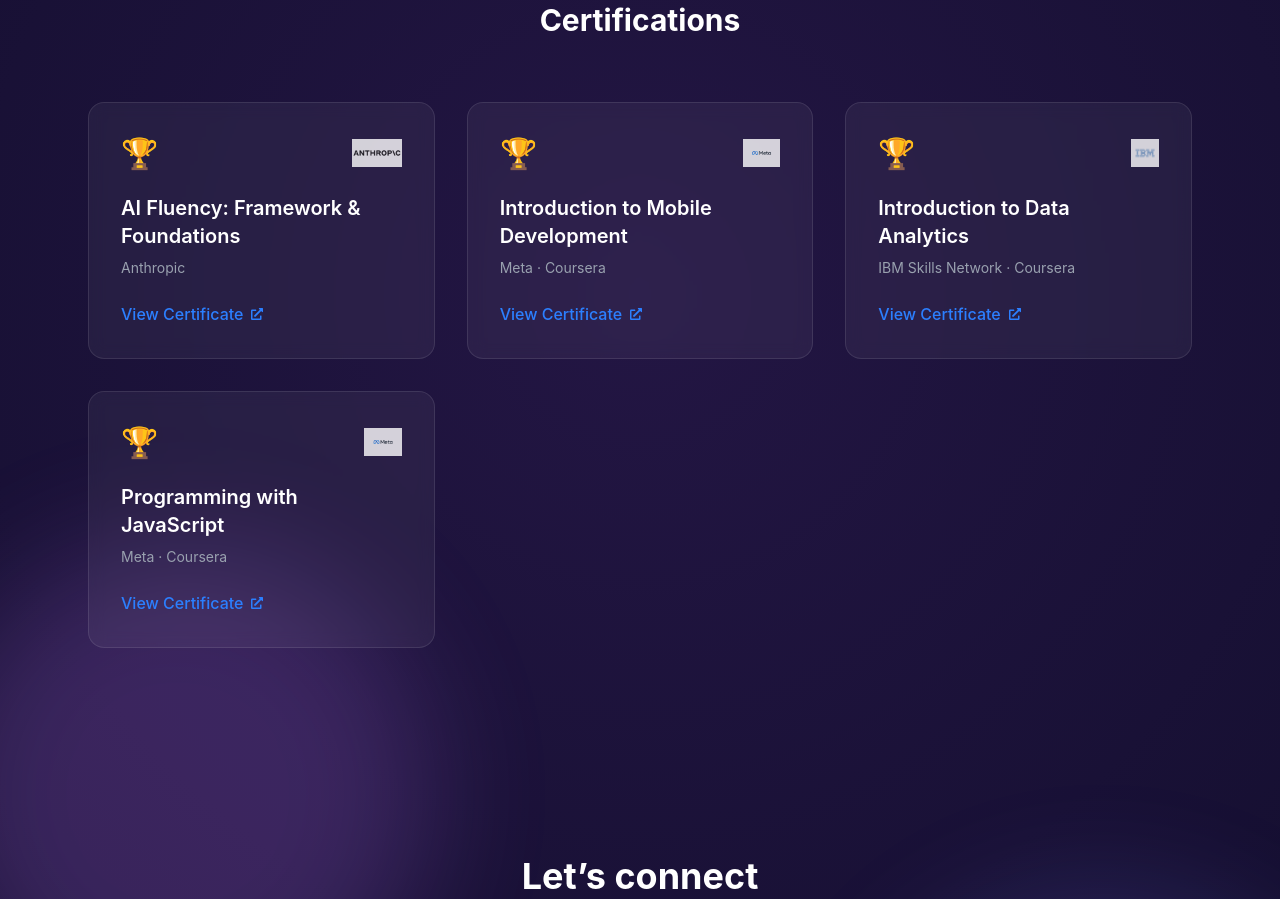
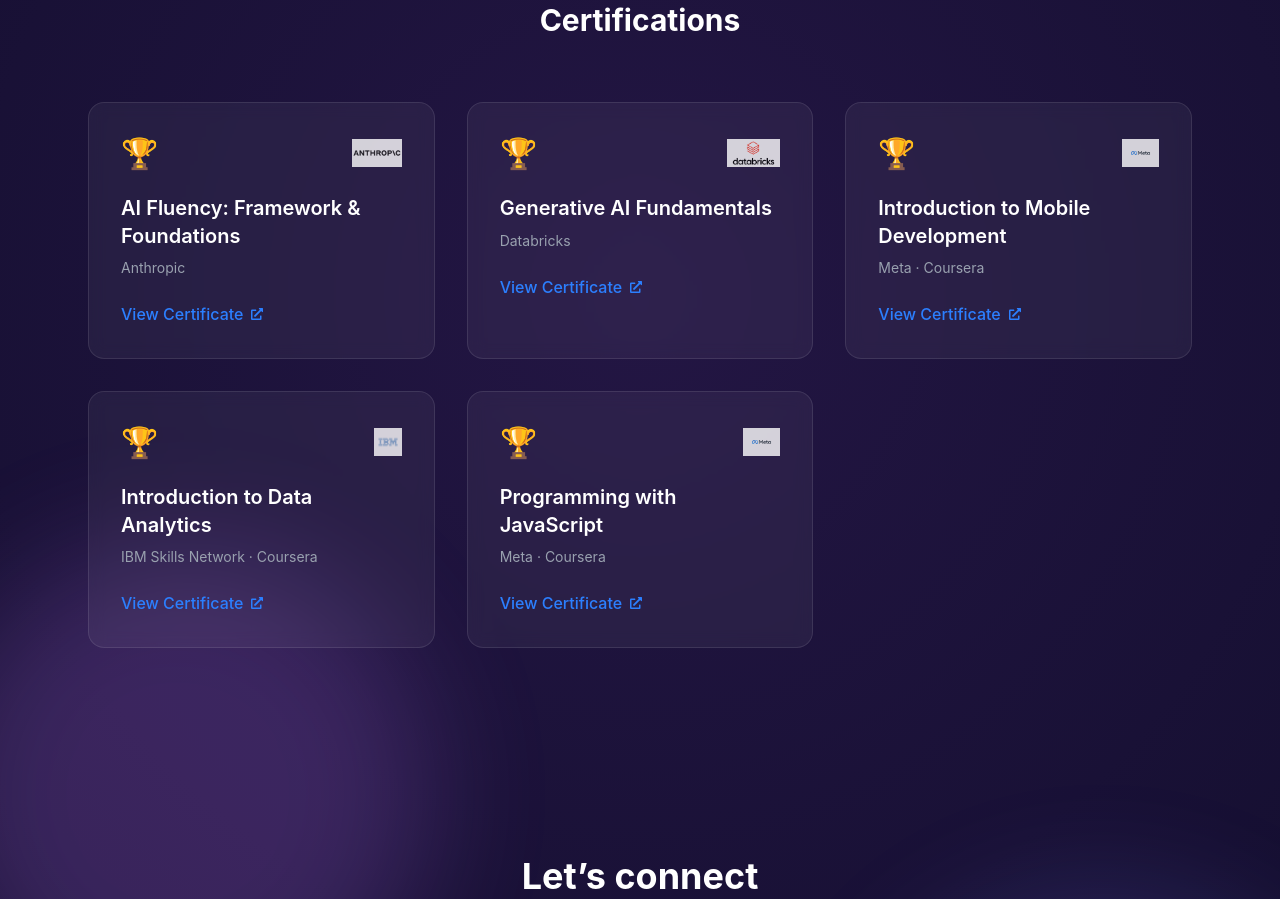
Before and after one commit to doberoi21/divyanshi-portfolio, a Next.js app: page / in a window 1280 px wide. Shown: the part 3980-4879 px from the top of the page. Built offline with nearby package versions, Linux system fonts and the light colour scheme.

Commit message:
new certificate

```diff
--- a/src/components/Certifications.js
+++ b/src/components/Certifications.js
@@ -8,6 +8,12 @@
     org: "Anthropic",
     logo: "/logos/anthropic.png",
     link: "https://verify.skilljar.com/c/d39xc3i47fnp",
+  },
+  {
+    title: "Generative AI Fundamentals",
+    org: "Databricks",
+    logo: "/logos/databricks.png",
+    link: "https://credentials.databricks.com/de207454-c7db-42ca-8851-0e6128a8b09d#acc.ybsjvx7Y",
   },
   {
     title: "Introduction to Mobile Development",
@@ -33,15 +39,11 @@
   return (
     <section id="certifications" className="py-24">
       <div className="max-w-6xl mx-auto px-6">
-
         {/* Section Title */}
-        <h2 className="text-3xl font-bold text-center mb-16">
-          Certifications
-        </h2>
+        <h2 className="text-3xl font-bold text-center mb-16">Certifications</h2>
 
         {/* Cards */}
         <div className="grid md:grid-cols-3 gap-8">
-
           {certifications.map((cert, i) => (
             <div
               key={i}
@@ -54,10 +56,8 @@
               hover:-translate-y-1
               duration-300"
             >
-
               {/* Top Row */}
               <div className="flex items-center justify-between mb-6">
-
                 <span className="text-3xl">🏆</span>
 
                 {cert.logo && (
@@ -67,7 +67,6 @@
                     className="h-7 opacity-80"
                   />
                 )}
-
               </div>
 
               {/* Title */}
@@ -91,11 +90,9 @@
                 View Certificate
                 <FaExternalLinkAlt size={12} />
               </a>
-
             </div>
           ))}
         </div>
-
       </div>
     </section>
   );
```
Also changed, not shown: public/logos/databricks.png (added).
